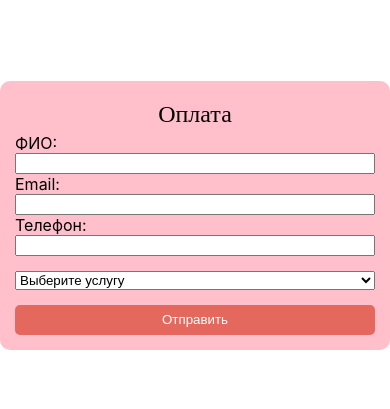
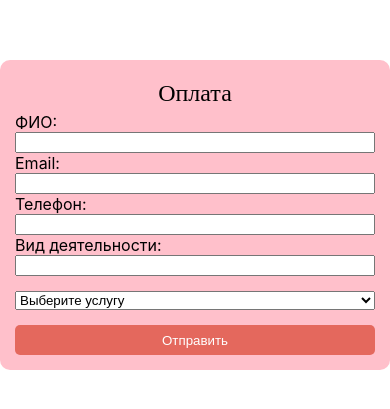
Before and after one commit to armdevrus/VT2B-test, a React (Create React App) app: page / in a window 390 px wide. Shown: the part 207-616 px from the top of the page. Built offline with nearby package versions, Linux system fonts and the light colour scheme.

Commit message:
validate func of email, phone is done

```diff
--- a/package.json
+++ b/package.json
@@ -8,6 +8,7 @@
     "@testing-library/user-event": "^13.5.0",
     "react": "^18.2.0",
     "react-dom": "^18.2.0",
+    "react-phone-number-input": "^3.2.19",
     "react-scripts": "5.0.1",
     "web-vitals": "^2.1.4"
   },
--- a/src/App.js
+++ b/src/App.js
@@ -1,4 +1,5 @@
 import { useState } from "react";
+import { isValidPhoneNumber } from "react-phone-number-input";
 import "./App.css";
 
 function App() {
@@ -6,9 +7,28 @@ function App() {
   const [person, setPerson] = useState("");
   const [email, setEmail] = useState("");
   const [tel, setTel] = useState("");
+  const [work, setWork] = useState("");
+  const [error, setError] = useState(null);
+
   const handleSubmit = (e) => {
     e.preventDefault();
+    validate(email, tel);
   };
+
+  function validate(email, phone) {
+    const validEmail =
+      /^[a-zA-Z0-9.!#$%&'*+/=?^_`{|}~-]+@[a-zA-Z0-9-]+(?:\.[a-zA-Z0-9-]+)*$/;
+
+    if (email.match(validEmail)) {
+      if (isValidPhoneNumber(phone)) {
+        setError(null);
+      } else {
+        setError("Invalid phone number!");
+      }
+    } else {
+      setError("Invalid email address!");
+    }
+  }
 
   return (
     <div className="App">
@@ -30,10 +50,17 @@ function App() {
         />
         <label htmlFor="tel">Телефон:</label>
         <input
-          type="number"
+          type="text"
           id="tel"
           value={tel}
           onChange={(e) => setTel(e.target.value)}
+        />
+        <label htmlFor="work">Вид деятельности:</label>
+        <input
+          type="text"
+          id="work"
+          value={work}
+          onChange={(e) => setWork(e.target.value)}
         />
         <select value={service} onChange={(e) => setService(e.target.value)}>
           <option disabled value="">
@@ -43,6 +70,7 @@ function App() {
           <option value="конференцзал">Конференц-зал</option>
           <option value="переговорка">Переговорка</option>
         </select>
+        {error && <h6 style={{ color: "red" }}>{error}</h6>}
         <input type="submit" id="post" value="Отправить" />
       </form>
     </div>
```
Also changed, not shown: 1 other file (tests, documents, lock files or other folders).
